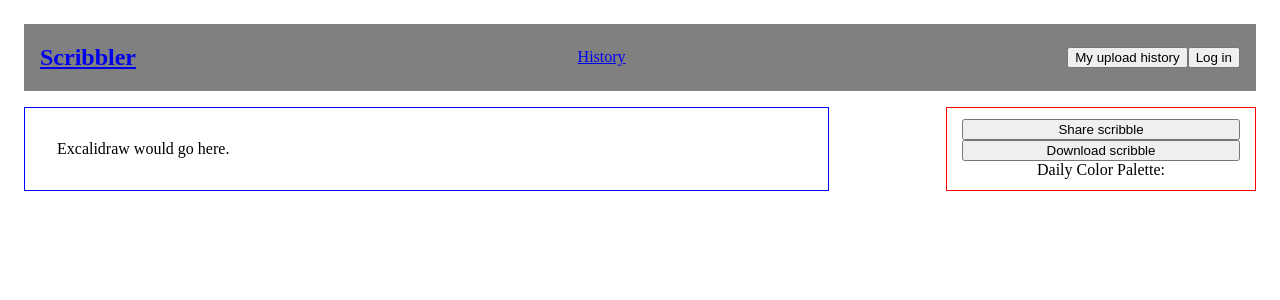
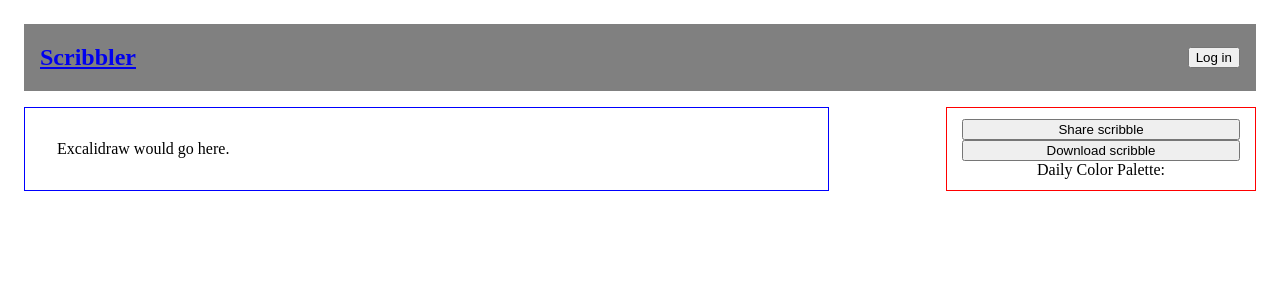
Before and after one commit to carbonsoda/scribbler, a React (Create React App) app in the folder app/: page / in a window 1280 px wide. Shown: the top 300 px of the page. Built offline with nearby package versions, Linux system fonts and the light colour scheme; no server answers.

Commit message:
Replace History link in navbar with history link button

```diff
--- a/app/src/components/Navbar.js
+++ b/app/src/components/Navbar.js
@@ -8,7 +8,6 @@ export default function Navbar() {
   return (
     <nav>
       <h1><Link to="/">Scribbler</Link></h1>
-      <Link to="/history">History</Link>
       <LoginItems />
     </nav>
   );
--- a/app/src/components/navbar/HistoryBtn.js
+++ b/app/src/components/navbar/HistoryBtn.js
@@ -1,10 +1,14 @@
 import React from 'react';
 
-export default function HistoryBtn() {
-  // TODO: configure react-router to appropiately set up this button, so routes to /history
+import { Link } from '@reach/router';
+
+export default function HistoryBtn({ isAuthenticated }) {
+  if (!isAuthenticated) {
+    return <></>;
+  }
   return (
     <button className="history-btn">
-      My upload history
+      <Link to="/history">Upload History</Link>
     </button>
   );
 }
--- a/app/src/components/navbar/LoginItems.js
+++ b/app/src/components/navbar/LoginItems.js
@@ -19,7 +19,7 @@ export default function LoginItems() {
   };
   return (
     <div className="login-items">
-      <HistoryBtn />
+      <HistoryBtn isAuthenticated={isAuthenticated} />
       <LoginBtn isAuthenticated={isAuthenticated} loginUser={loginUser} />
       <UserIcon user={user} />
     </div>
```
